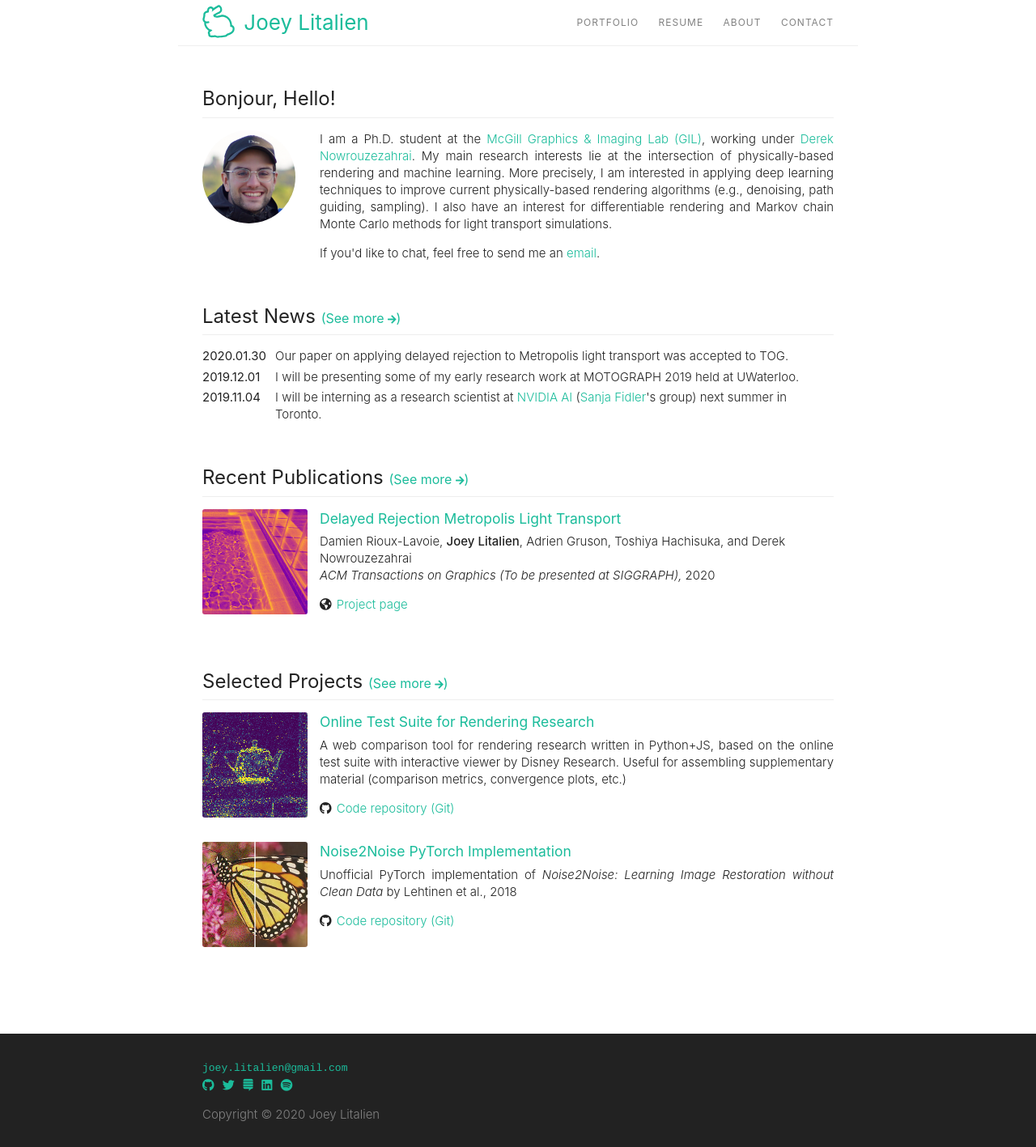
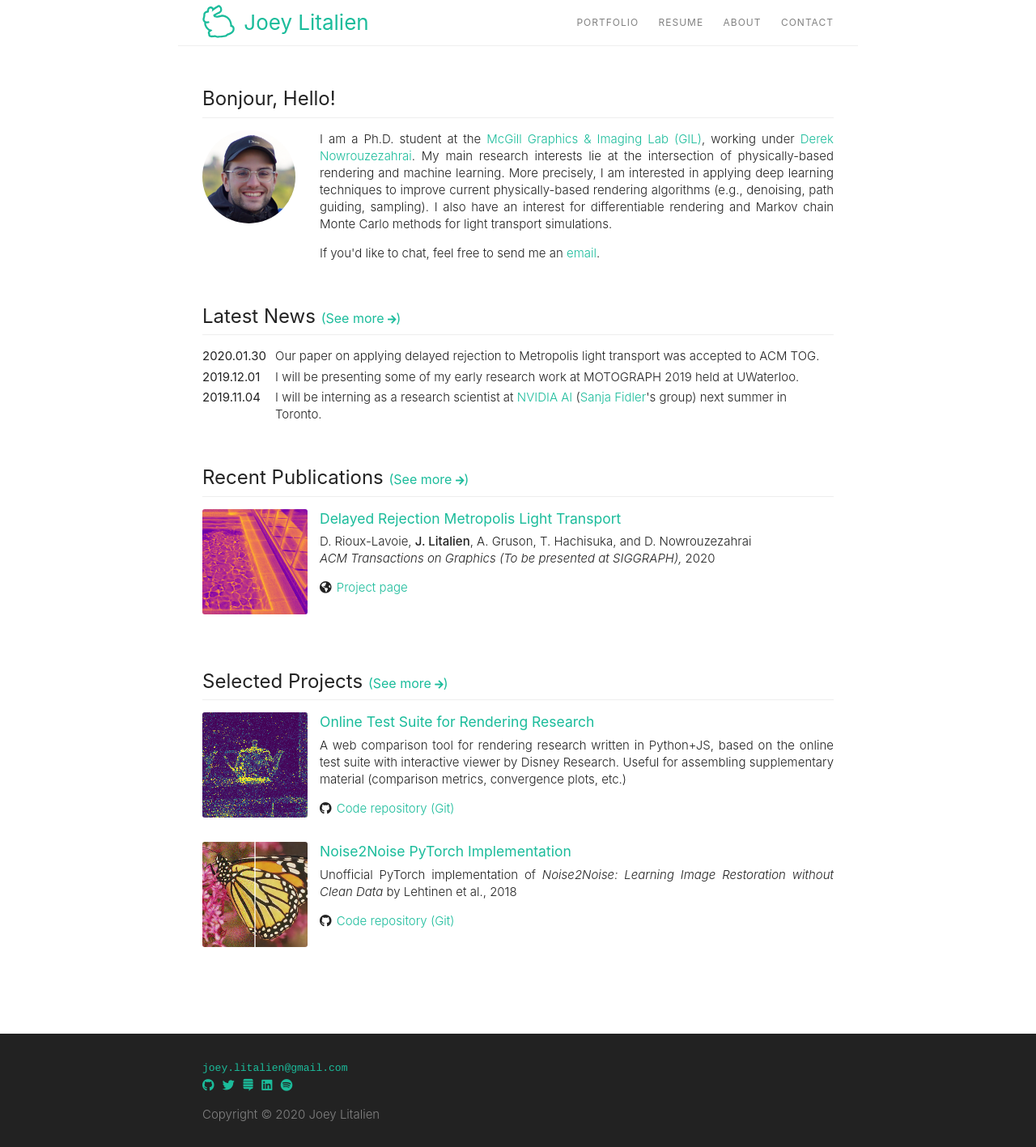
Before and after one commit to joeylitalien/joeylitalien.github.io, a Jekyll site: the page built from index.html, in a window 1280 px wide. Shown: the whole page at 81% size. Built offline with Jekyll 4.4.1, drawn with Linux system fonts in a browser that asks for light colours; nearby versions of some CDN libraries.

Commit message:
Fixed author name on main page

```diff
--- a/_data/news.yaml
+++ b/_data/news.yaml
@@ -1,5 +1,5 @@
 - date: 2020.01.30
-  news: Our paper on applying delayed rejection to Metropolis light transport was accepted to TOG.
+  news: Our paper on applying delayed rejection to Metropolis light transport was accepted to ACM TOG.
 
 - date: 2019.12.01
   news: I will be presenting some of my early research work at MOTOGRAPH 2019 held at UWaterloo.
--- a/index.html
+++ b/index.html
@@ -51,18 +51,20 @@ layout: default
           <p>
             <!-- List of authors -->
             {% for a in p.authors %}
+              {% assign firstshort = a.author.name | slice: 0 %}
+              {% assign lastname = a.author.name | split: " " | last %}
               {% if forloop.last and forloop.length != 1 %}
                 and
                 {% if a.author.name == "Joey Litalien" %}
-                  <b>{{ a.author.name }}</b>
+                  <b>{{ firstshort }}</b>
                 {% else %}
-                  {{ a.author.name }}
+                {{ firstshort }}. {{ lastname }}
                 {% endif %}
               {% else %}
                 {% if a.author.name == "Joey Litalien" %}
-                  <b>{{ a.author.name }}</b>{% if forloop.length != 1 %}, {% endif %}
+                  <b>{{ firstshort }}. {{ lastname }}</b>{% if forloop.length != 1 %}, {% endif %}
                 {% else %}
-                  {{ a.author.name }},
+                  {{ firstshort }}. {{ lastname }},
                 {% endif %}
               {% endif %}
             {% endfor %}
```
Also changed, not shown: _publications/drmlt.md (+1 -0 lines), 6 other files.
